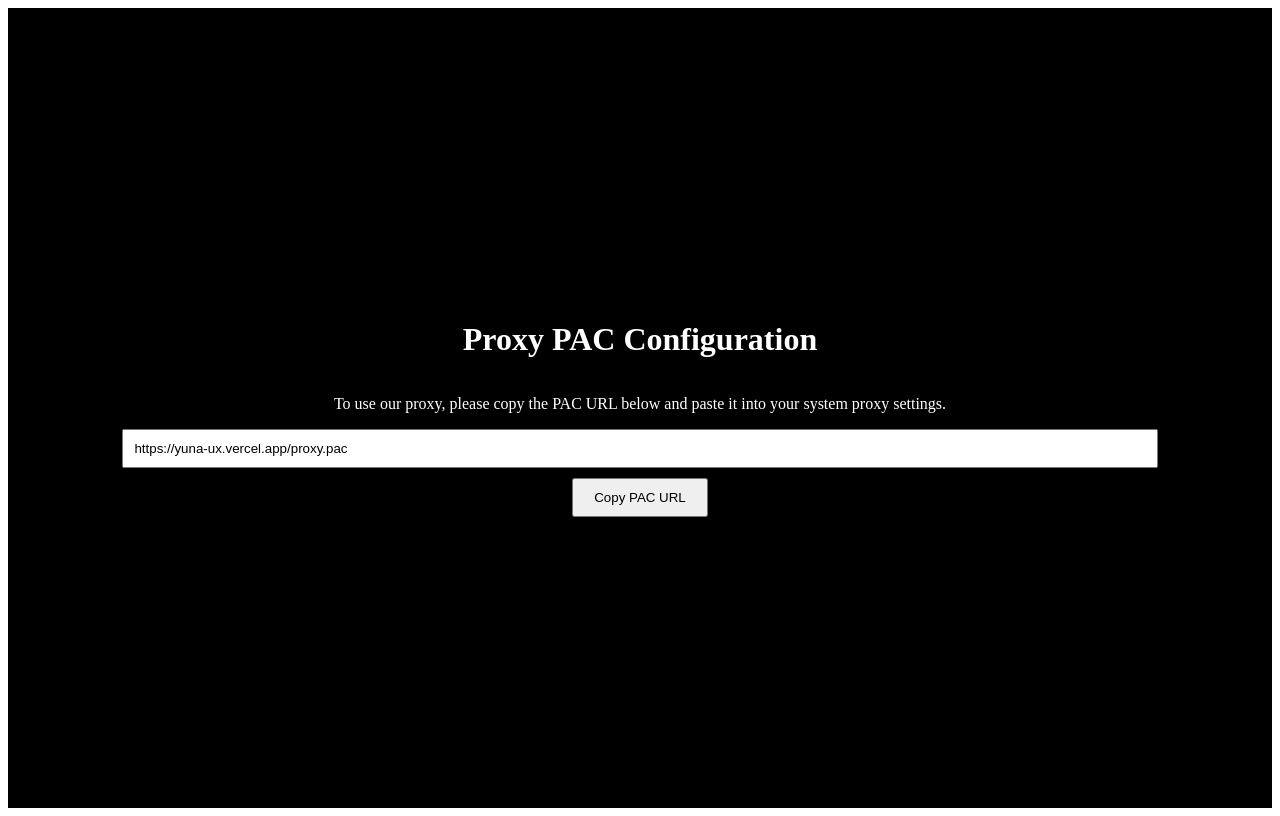
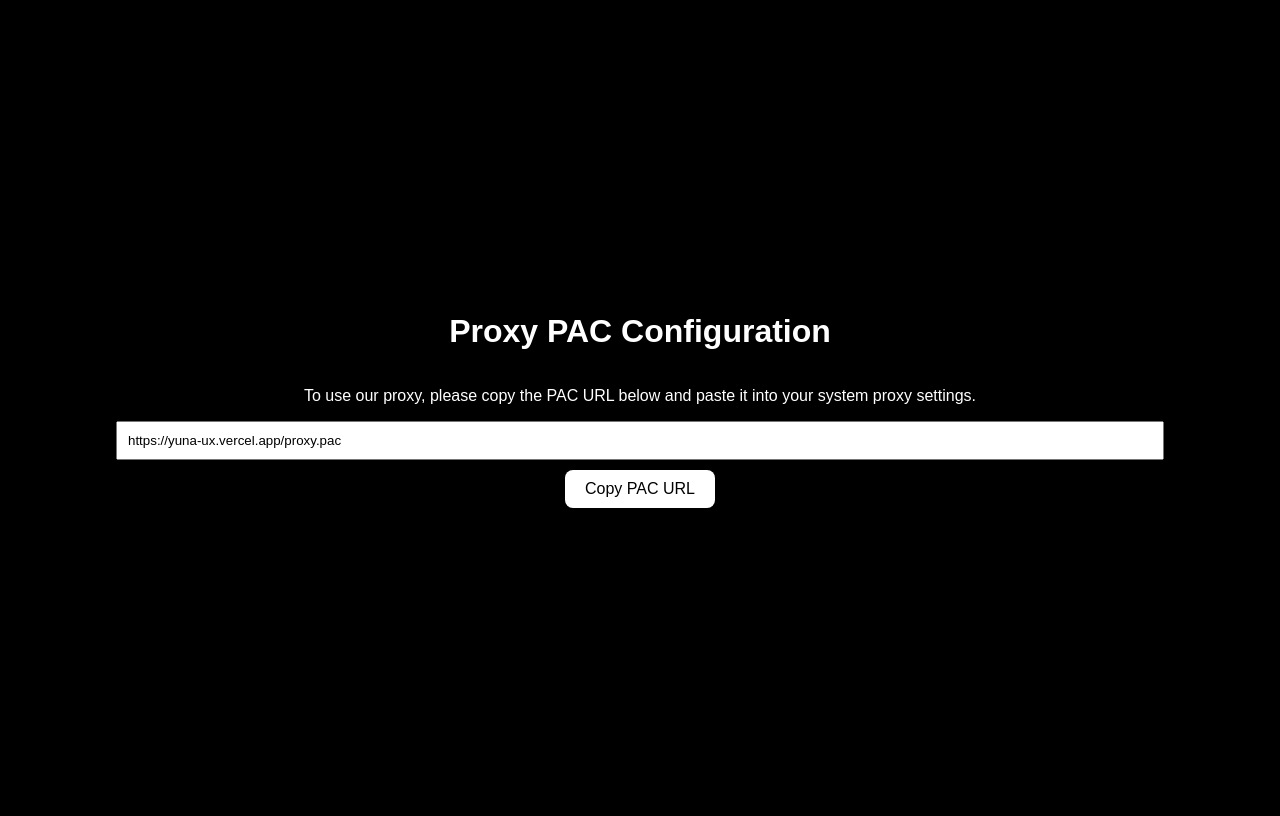
Before and after one commit to Yuna-ux/Yuna-ux, a Next.js app: page / in a window 1280 px wide. Built offline with nearby package versions, Linux system fonts and the light colour scheme.

Commit message:
Add files via upload

```diff
--- /dev/null
+++ b/app/layout.js
@@ -0,0 +1,11 @@
+export default function RootLayout({ children }) {
+  return (
+    <html lang="en">
+      <head>
+        <link rel="stylesheet" href="/style.css" />
+        <title>Proxy Access</title>
+      </head>
+      <body>{children}</body>
+    </html>
+  )
+}
```
